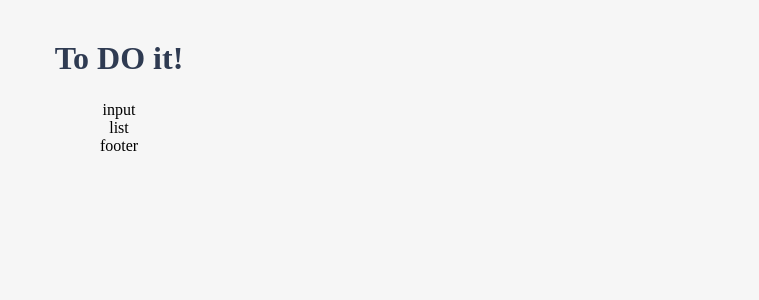
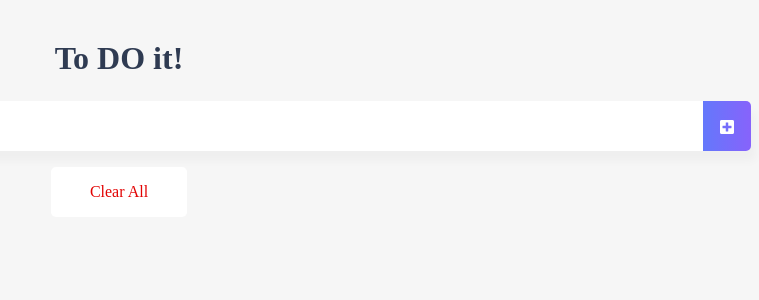
Before and after one commit to vinocturne/vuejs-intermediate, a Vue app in the folder vue-todo/: page / in a window 1280 px wide. Shown: the top 300 px of the page, without its empty margins (521-1280 px from the left). Built offline with nearby package versions, Linux system fonts and the light colour scheme.

Commit message:
todolist 1차 완성

```diff
--- a/vue-todo/src/components/TodoFooter.vue
+++ b/vue-todo/src/components/TodoFooter.vue
@@ -1,15 +1,32 @@
 <template>
-  <div>
-      footer
+  <div class="clearAllContainer">
+      <span class="clearAllBtn" v-on:click="clearTodo">
+          Clear All
+      </span>
   </div>
 </template>
 
 <script>
 export default {
-
+    methods: {
+        clearTodo: function() {
+            localStorage.clear();
+        }
+    }
 }
 </script>
 
-<style>
-
+<style scoped>
+    .clearAllContainer {
+        width: 8.5rem;
+        height: 50px;
+        line-height: 50px;
+        background-color: white;
+        border-radius: 5px;
+        margin: 0 auto;
+    }
+    .clearAllBtn {
+        color: #e20303;
+        display: block;
+    }
 </style>
--- a/vue-todo/src/components/TodoInput.vue
+++ b/vue-todo/src/components/TodoInput.vue
@@ -1,15 +1,63 @@
 <template>
-  <div>
-      input
+  <div class="inputBox shadow">
+      <input type="text" v-model="newTodoItem" v-on:keyup.enter="addTodo">
+      <!-- <button v-on:click="addTodo">add</button> -->
+      <span class="addContainer" v-on:click="addTodo">
+          <i class="fas fa-plus-square addBtn"></i>
+      </span>
   </div>
 </template>
 
 <script>
 export default {
+    data: function() {
+        return {
+            newTodoItem: ""
+        }
+    },
+    methods: {
+        addTodo: function(){
+            if(this.newTodoItem !== '') {
+                var obj = {completed: false, item: this.newTodoItem};
+                //저장하는 로직
+                localStorage.setItem(this.newTodoItem, JSON.stringify(obj));
+                //JSON.stringfy는 객체를 스트링화 시켜주는 것. 그냥 obj를 넣으면 변환이 안되서 localStorage에서 확인 불가능.
+                this.clearInput();
+            }
 
+        },
+        clearInput: function() {
+            //input 박스 비워주기
+            this.newTodoItem = '';
+        }
+    }
 }
 </script>
 
-<style>
-
+<style scoped>
+/* scoped는 해당 뷰 파일에서만 스타일을 적용시킨다는 뜻 */
+input:focus {
+    outline: none;
+}
+.inputBox {
+    background: white;
+    height: 50px;
+    line-height: 50px;
+    border-radius: 5px;
+}
+.inputBox input {
+    border-style: none;
+    font-size: 0.9rem;
+}
+.addContainer {
+    float: right;
+    background: linear-gradient(to right, #6478FB, #8763FB);
+    display: block;
+    width: 3rem;
+    border-radius: 0 5px 5px 0;
+}
+.addBtn {
+    color: white;
+    vertical-align: middle;
+}
 </style>
--- a/vue-todo/src/components/TodoList.vue
+++ b/vue-todo/src/components/TodoList.vue
@@ -1,15 +1,82 @@
 <template>
   <div>
-      list
+      <ul>
+          <li v-for="(todoItem, index) in todoItems" v-bind:key="todoItem" class="shadow">
+              <i class="checkBtn far fa-check-square" v-bind:class="{checkBtnCompleted: todoItem.completed}" v-on:click="toggleComplete(todoItem)"></i>
+              <span v-bind:class="{textCompleted: todoItem.completed}">{{ todoItem.item }}</span>
+
+              <span class="removeBtn" v-on:click="removeTodo(todoItem, index)">
+                  <i class="fas fa-minus-square shadow"></i>
+              </span>
+          </li>
+      </ul>
   </div>
 </template>
 
 <script>
 export default {
+    data : function() {
+        return {
+            todoItems: []
+        }
+    },
+    methods: {
+        removeTodo: function(todoItem, index) {
+            localStorage.removeItem(todoItem);
+            console.log(todoItem, index);
+            this.todoItems.splice(index, 1);
+        },
+        toggleComplete: function(todoItem) {
+            todoItem.completed = !todoItem.completed;
+            localStorage.removeItem(todoItem.item);
+            localStorage.setItem(todoItem.item, JSON.stringify(todoItem));
+        }
+    },
+    created: function() {
+        if(localStorage.length > 0) {
+            for(var i=0; i<localStorage.length; i++) {
+                if(localStorage.key(i) !== 'loglevel:webpack-dev-server') {
+                    this.todoItems.push(JSON.parse(localStorage.getItem(localStorage.key(i))));
+                //    this.todoItems.push(localStorage.key(i));
+                }
+            }
+        }
 
+    }
 }
 </script>
 
-<style>
-
+<style scoped>
+    ul {
+        list-style-type: none;
+        padding-left: 0px;
+        margin-top: 0;
+        text-align: left;
+    }
+    li {
+        display: flex;
+        min-height: 50px;
+        height: 50px;
+        line-height: 50px;
+        margin: 0.5rem 0;
+        padding: 0 0.9rem;
+        background: white;
+        border-radius: 5px;
+    }
+    .removeBtn {
+        margin-left: auto;
+        color: #de4343;
+    }
+    .checkBtn {
+        line-height: 53px;
+        color: #62acde;
+        margin-right: 5px;
+    }
+    .checkBtnCompleted {
+        color: #b3adad;
+    }
+    .textCompleted {
+        text-decoration: line-through;
+        color: #b3adad;
+    }
 </style>
--- /dev/null
+++ b/vue-todo/vue.config.js
@@ -0,0 +1,6 @@
+// vue.config.js
+module.exports = {
+    devServer : {
+        overlay: false
+    }
+}
```
